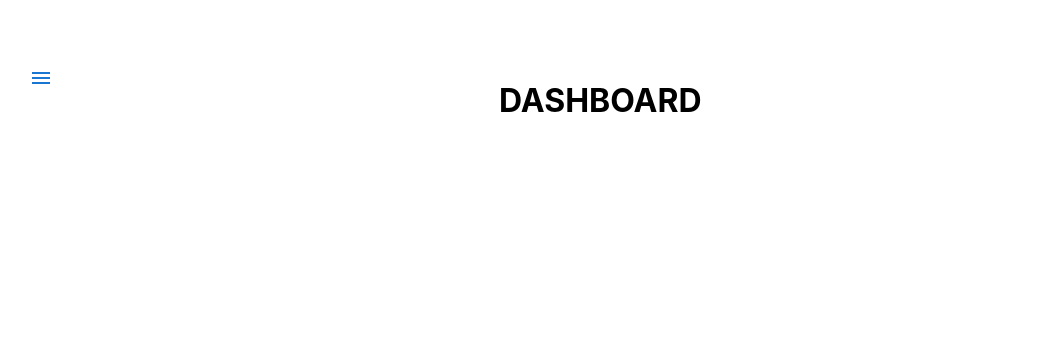
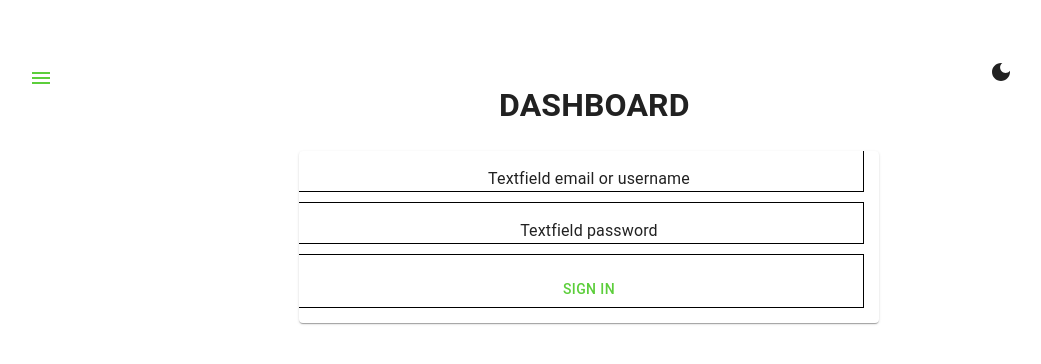
Before and after one commit to grubengraeber/Dashboard, a React (Create React App) app in the folder dashboard/dashbord-frontend/: page /login in a window 1280 px wide. Before the commit this address had no page. Shown: the top 364 px of the page, without its empty margins (51-1092 px from the left). Built offline with nearby package versions, Linux system fonts and the light colour scheme.

Commit message:
Updated frontend - theme implementation(light/dark mode, colorscheme)

```diff
--- a/dashboard/dashbord-frontend/src/App.js
+++ b/dashboard/dashbord-frontend/src/App.js
@@ -1,7 +1,7 @@
 import { BrowserRouter as Router, Route, Routes } from "react-router-dom";
 import { Home } from "./pages/Home/Home";
 import { ShoppingList } from "./pages/ShoppingList/ShoppingList";
-import React from "react";
+import React, { useState } from "react";
 import { Header } from "./components/Header";
 import { Box } from "@mui/system";
 import BudgetSite from "./pages/BudgetTracker/BudgetSite";
@@ -10,6 +10,11 @@ import '@mui/x-date-pickers'
 import { AdapterDateFns } from '@mui/x-date-pickers/AdapterDateFns'
 import { LocalizationProvider } from "@mui/x-date-pickers";
 import { StateProvider } from "./state/appState";
+import Login from "./pages/Login/Login";
+import { ThemeProvider, createTheme, CssBaseline } from "@mui/material";
+import useMediaQuery from "@mui/material/useMediaQuery";
+
+
 
 const initialState = {
     dateFilter: "month"
@@ -17,24 +22,54 @@ const initialState = {
 
 const queryClient = new QueryClient();
 function App() {
+    // useMediaQuery('(prefers-color-scheme: dark)') CHECKS FOR OS SET UP THEME SETTINGS
+    const [darkMode, setDarkMode] = useState(useMediaQuery('(prefers-color-scheme: dark)'))
+
+
+    const theme = React.useMemo(
+        () =>
+            createTheme(
+                {
+                    palette: {
+                        mode: darkMode ? 'dark' : 'light',
+                        primary: {
+                            main: '#5cce3b',
+                            light: '#64dd17',
+                            dark: '#76ff03',
+                        },
+                        secondary: {
+                            main: '#8c8a8a',
+                            light: '#757575',
+                            dark: '#bdbdbd',
+                        },
+                        },
+                }
+            ), [darkMode],
+    )
+
+
     return (
+        <ThemeProvider theme={theme}>
             <LocalizationProvider dateAdapter={AdapterDateFns}>
                 <QueryClientProvider client={queryClient}>
                     <StateProvider value={initialState}>
                         <Router>
                             <Box sx={{ margin: "50px", padding: "10px" }}>
-                            <Header />
+                                <CssBaseline>
+                                    <Header darkMode={darkMode} setDarkMode={setDarkMode} />
                                     <Routes>
                                         <Route path={"/"} element={<Home />}></Route>
                                         <Route path={"/ShoppingList"} element={<ShoppingList  />}></Route>
                                         <Route path={"/BudgetTracker"} element={<BudgetSite />}></Route>
+                                        <Route path={"/login"} element={<Login />}></Route>
                                     </Routes>
+                                </CssBaseline>
                             </Box>
                         </Router>
                     </StateProvider>
                 </QueryClientProvider>
             </LocalizationProvider>
-
+        </ThemeProvider>
     );
 }
 
--- /dev/null
+++ b/dashboard/dashbord-frontend/src/UI/Themes/Theme.js
@@ -0,0 +1,21 @@
+import { createTheme } from "@mui/material";
+
+const Theme = createTheme(
+    {
+        palette: {
+            mode: 'light',
+            primary: {
+                main: '#5cce3b',
+                light: '#64dd17',
+                dark: '#76ff03',
+            },
+            secondary: {
+                main: '#8c8a8a',
+                light: '#757575',
+                dark: '#bdbdbd',
+            },
+            },
+    }
+)
+
+export default Theme
--- /dev/null
+++ b/dashboard/dashbord-frontend/src/UI/Themes/ThemeSwitch.js
@@ -0,0 +1,18 @@
+import React from 'react'
+import LightModeIcon from '@mui/icons-material/LightMode';
+import DarkModeIcon from '@mui/icons-material/DarkMode';
+
+const ThemeSwitch = (props) => {
+
+    function handleClick(clickEvent) {
+        props.setDarkMode(!props.darkMode)
+    }
+
+  return (
+    <>
+        {props.darkMode ? <LightModeIcon onClick={handleClick} /> : <DarkModeIcon onClick={handleClick} /> }
+    </>
+  )
+}
+
+export default ThemeSwitch
--- a/dashboard/dashbord-frontend/src/components/Header.js
+++ b/dashboard/dashbord-frontend/src/components/Header.js
@@ -3,10 +3,10 @@ import Box from '@mui/material/Box';
 import Drawer from '@mui/material/Drawer';
 import Button from '@mui/material/Button';
 import MenuIcon from '@mui/icons-material/Menu';
-
 import { CustomList } from './Header/CustomList';
 import { CustomLogo } from './Header/CustomLogo';
 import { Grid } from '@mui/material';
+import ThemeSwitch from '../UI/Themes/ThemeSwitch';
 
 
 export const Header = props => {
@@ -39,11 +39,14 @@ export const Header = props => {
         <React.Fragment key={anchor}>
           <Grid container spacing={2}>
             <Grid item xs={5}>
-          <Button onClick={toggleDrawer(anchor, true)}><MenuIcon /></Button>
-          </Grid>
-          <Grid item xs={5}>
-          <CustomLogo />
-          </Grid>
+              <Button onClick={toggleDrawer(anchor, true)}><MenuIcon /></Button>
+            </Grid>
+            <Grid item xs={5}>
+              <CustomLogo />
+            </Grid>
+            <Grid item xs={1}>
+              <ThemeSwitch darkMode={props.darkMode} setDarkMode={props.setDarkMode} />
+            </Grid>
           </Grid>
           <Drawer
             anchor={anchor}
--- /dev/null
+++ b/dashboard/dashbord-frontend/src/pages/Login/Login.js
@@ -0,0 +1,32 @@
+import { Button, Card, Grid } from '@mui/material'
+import React from 'react'
+
+function Login(props) {
+  return (
+    <>
+        <Grid container
+        alignItems={"center"}
+        justifyContent={"center"}
+        >
+
+            <Grid item xs={6}>
+            <Card>
+                <Grid container spacing={2} padding={"10px"}>
+                    <Grid item xs={12} margin={"5px"} display={"flex"} border={"1px solid black"} alignItems={"center"} justifyContent={"center"}>
+                        Textfield email or username
+                    </Grid>
+                    <Grid item xs={12} margin={"5px"} display={"flex"} border={"1px solid black"} alignItems={"center"} justifyContent={"center"}>
+                        Textfield password
+                    </Grid>
+                    <Grid item xs={12} margin={"5px"} display={"flex"} border={"1px solid black"} alignItems={"center"} justifyContent={"center"}>
+                        <Button>Sign in</Button>
+                    </Grid>
+                </Grid>
+            </Card>
+            </Grid>
+        </Grid>
+    </>
+  )
+}
+
+export default Login
--- a/dashboard/dashbord-frontend/src/pages/ShoppingList/ShoppingList.js
+++ b/dashboard/dashbord-frontend/src/pages/ShoppingList/ShoppingList.js
@@ -70,7 +70,7 @@ export const ShoppingList = props => {
                             </Card>
                         </Grid>
                         <Grid item>
-                            <Card>
+                            <Card sx={"padding-left: 5px"}>
                                 <FormControlLabel control={<Switch checked={!activeOnly} onChange={handleChecked} />} label="show checked items" />
                             </Card>
                         </Grid>
```
Also changed, not shown: 1 other file (tests, documents, lock files or other folders). Lines whose indentation alone changed are shown as unchanged.
